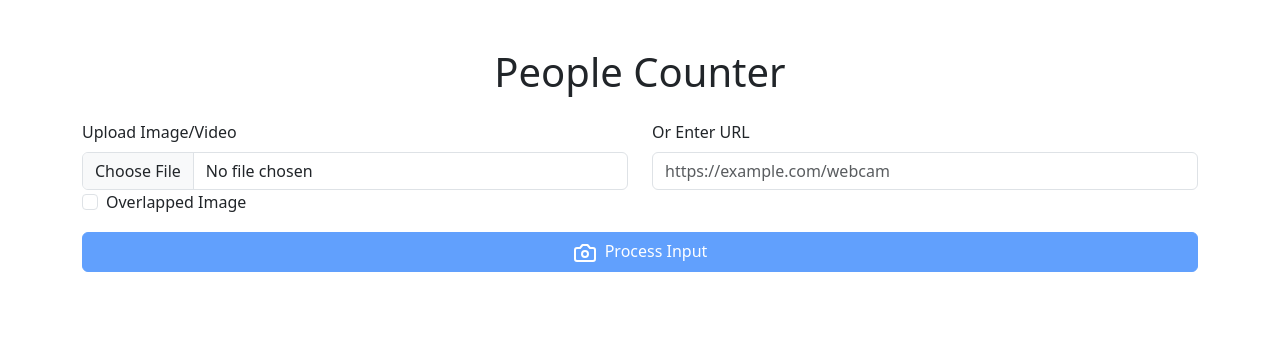
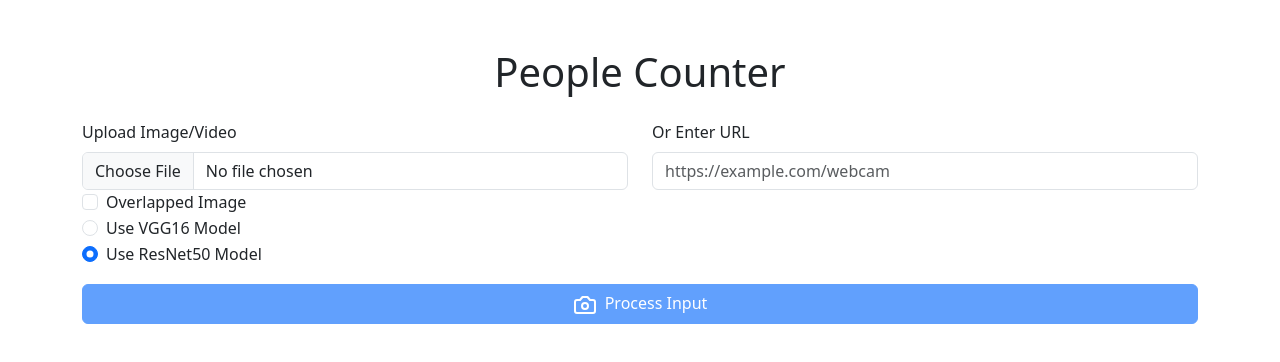
Before and after one commit to harinivas-28/Object-Detection-In-Images, a React (Vite) app: page / in a window 1280 px wide. Shown: the top 362 px of the page. Built offline with nearby package versions, Linux system fonts and the light colour scheme.

Commit message:
Add model selection feature and update processing logic for images and videos

```diff
--- a/src/App.jsx
+++ b/src/App.jsx
@@ -21,6 +21,8 @@ const App = () => {
   const [overlapped, setOverlapped] = useState(false)
   const [processTime, setProcessTime] = useState(0)
   const [isProcessing, setIsProcessing] = useState(false)
+  const [selectedModel, setSelectedModel] = useState('ResNet50');
+
   const timerRef = useRef(null)
   const imgRef = useRef(null)
 
@@ -32,6 +34,11 @@ const App = () => {
     }
   }
 
+  const handleRadioChange = (event) => {
+    setSelectedModel(event.target.value);
+    setOverlapped(false);
+  };
+
   const handleUrlChange = e => {
     setInput(e.target.value)
     setInputType("url")
@@ -39,6 +46,7 @@ const App = () => {
 
   const handleCheckBox = () => {
     setOverlapped((prevState) => !prevState);
+    setSelectedModel(null);
   };
 
   const startTimer = () => {
@@ -84,6 +92,7 @@ const App = () => {
 
   const handleStopButton = () => {
     setIsProcessing(false);
+    setLoading(false);
   }
 
   const handleSubmit = async e => {
@@ -97,6 +106,7 @@ const App = () => {
     formData.append("input", input)
     formData.append("inputType", inputType)
     formData.append("overlapped", overlapped)
+    formData.append("selected_model", selectedModel)
 
     if (inputType === 'video' || inputType === 'url') {
       setLoading(true)
@@ -199,6 +209,20 @@ const App = () => {
                 onChange={handleCheckBox}
                 checked={overlapped}
               />
+              <Form.Check
+                type="radio"
+                label="Use VGG16 Model"
+                value="VGG16"
+                onChange={handleRadioChange}
+                checked={selectedModel === 'VGG16'}
+              />
+              <Form.Check
+                type="radio"
+                label="Use ResNet50 Model"
+                value="ResNet50"
+                onChange={handleRadioChange}
+                checked={selectedModel === 'ResNet50'}
+              />
           </Form.Group>
           </Col>
           <Col>
@@ -218,6 +242,7 @@ const App = () => {
               <>
                 <Spinner animation="border" size="sm" className="me-2" />
                 Processing...
+                <p variant="success">Loading {isProcessing ? "" : (overlapped ? "ResNet18" : selectedModel)} ...</p>
               </>
             ) : (
               <>
@@ -232,6 +257,7 @@ const App = () => {
       </Form>
       {isProcessing && (
         <div className="mt-3">
+          <p className="text-success">YoloV5 Model is running...</p>
           <ProgressBar animated now={100} />
           <p className="text-center mt-2">Processing Time: {processTime} seconds</p>
           <button type="button" className="btn btn-danger" onClick={handleStopButton}>Stop</button>
```
Also changed, not shown: 2 other files (tests, documents, lock files or other folders).
